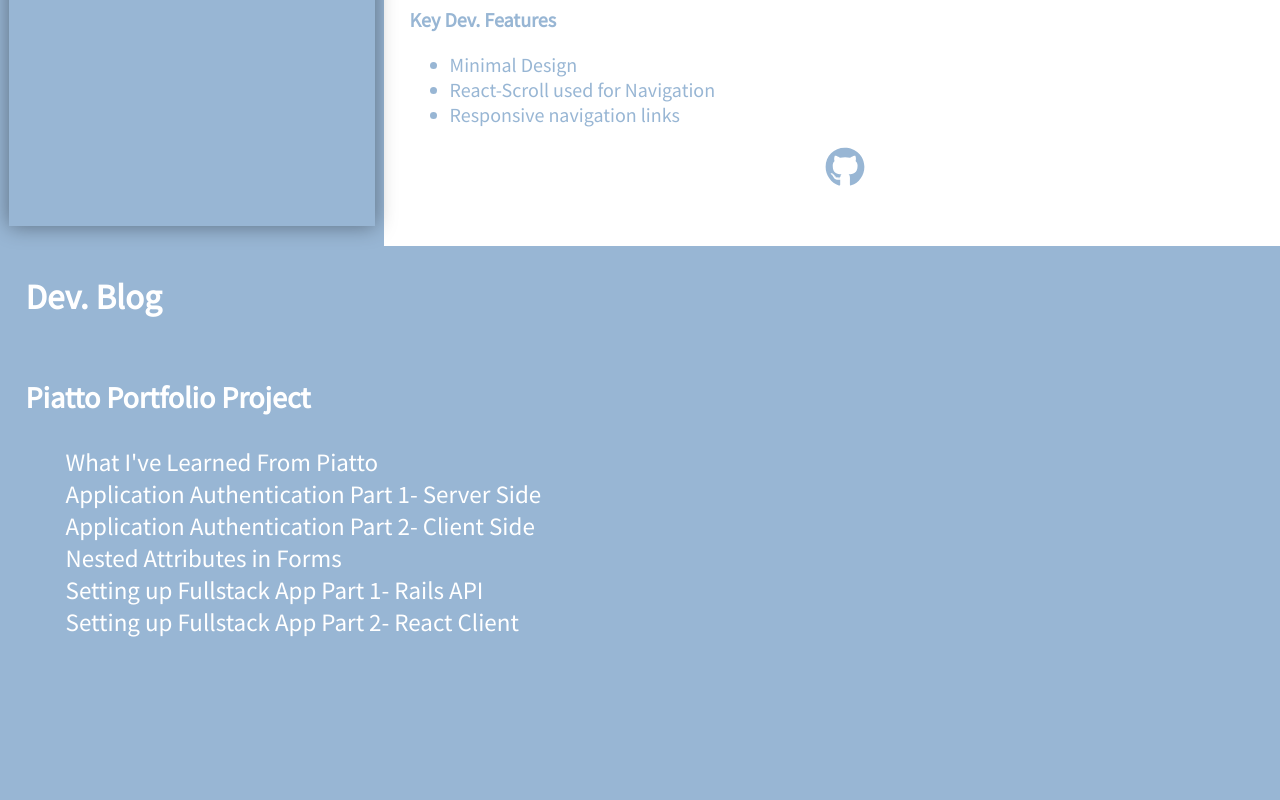
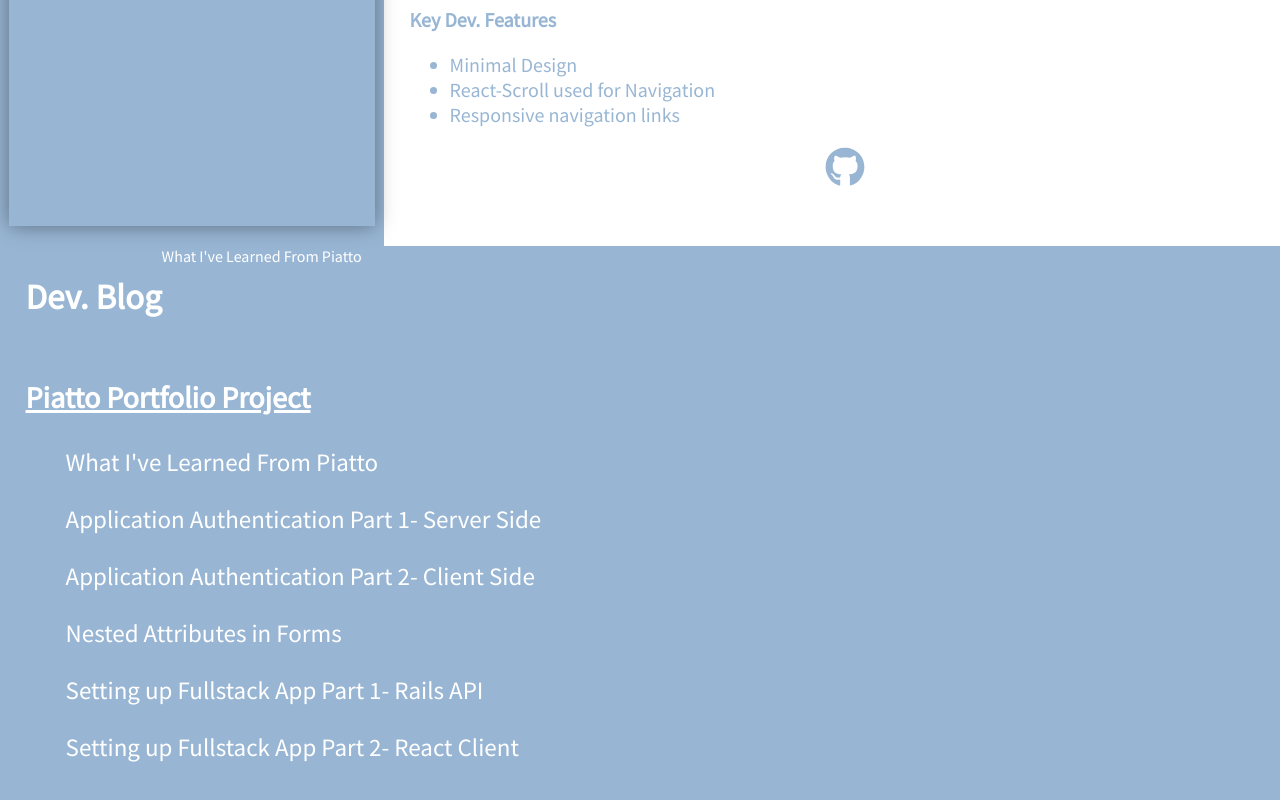
Before and after one commit to amckean12/alex-site, a React (Create React App) app: page / in a window 1280 px wide. Shown: the part 1411-2211 px from the top of the page. Built offline with nearby package versions, Linux system fonts and the light colour scheme.

Commit message:
Began work on floating blog post

```diff
--- a/src/blog.css
+++ b/src/blog.css
@@ -21,6 +21,7 @@
 
 .blog-index h3{
   font-size: 30px;
+  text-decoration: underline;
 }
 
 .blog-index li{
--- a/src/components/blog-component.js
+++ b/src/components/blog-component.js
@@ -2,7 +2,7 @@ import React from 'react'
 
 const Blog = (props) => (
   <div className="blog-component">
-    {props.content}
+    {props.title}
   </div>
 );
 
--- a/src/containers/blog-container.js
+++ b/src/containers/blog-container.js
@@ -6,24 +6,42 @@ import '../blog.css'
 import { whatIveLearned } from '../blogs/what-ive-learned.js'
 
 class BlogContainer extends Component {
+  state = {
+    currentBlogTitle: "What I've Learned From Piatto"
+  }
+
+  renderedBlog = () => {
+    return( <Blog title={this.state.currentBlogTitle}/>)
+  }
+
    render(){
-     const renderBlogBox = () =>{
-       console.log("Hello")
-     }
      return(
        <div className="blog-container">
          <h2>Dev. Blog</h2>
          <div className="blog-index">
            <h3>Piatto Portfolio Project</h3>
            <ul>
-             <li>What I've Learned From Piatto</li>
-             <li>Application Authentication Part 1- Server Side</li>
-             <li>Application Authentication Part 2- Client Side</li>
-             <li>Nested Attributes in Forms</li>
-             <li>Setting up Fullstack App Part 1- Rails API</li>
-             <li>Setting up Fullstack App Part 2- React Client</li>
+             <li>
+               <p>What I've Learned From Piatto</p>
+             </li>
+             <li>
+               <p>Application Authentication Part 1- Server Side</p>
+             </li>
+             <li>
+               <p>Application Authentication Part 2- Client Side</p>
+             </li>
+             <li>
+               <p>Nested Attributes in Forms</p>
+             </li>
+             <li>
+               <p>Setting up Fullstack App Part 1- Rails API</p>
+             </li>
+             <li>
+               <p>Setting up Fullstack App Part 2- React Client</p>
+             </li>
            </ul>
          </div>
+         { this.renderedBlog() }
        </div>
      )
    }
```
